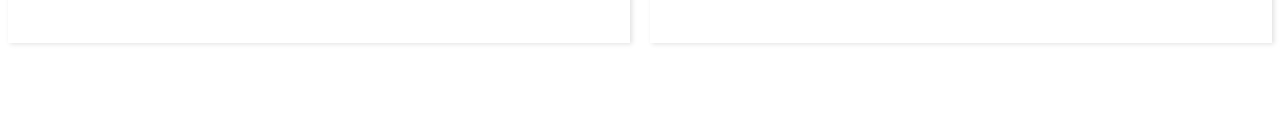
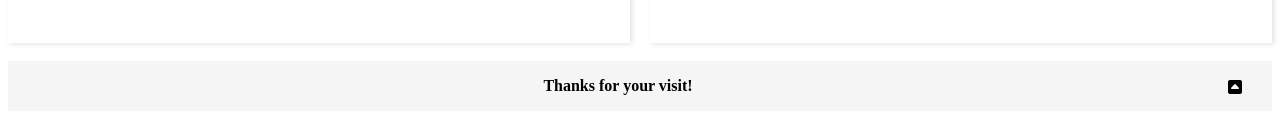
Before and after one commit to TomH-22/Milestone-Project-1, a plain HTML site: page index.html in a window 1280 px wide. Shown: the part 2609-2738 px from the top of the page. Before the commit the page ends 2678 px from the top, so only its background shows below. Drawn offline with nearby package versions, Linux system fonts and the light colour scheme; a web font is replaced by a local one.

Commit message:
Added footer and footer text

```diff
--- a/index.html
+++ b/index.html
@@ -224,6 +224,22 @@
     </section>
     <br>
 
+    <!--FOOTER SECTION-->
 
+    <section id="Footer">
+        <!--Section Footer-->
+            <div class="sectionname">
+                <div class="sectionlabel">
+                    <h2>Thanks for your visit!</h2>
+                    <span class="toparrow">
+                        <a href="#Top" title="Back to Top!" aria-label="This link will cause the page to scroll back up to the top!">
+                            <i class="fa-solid fa-square-caret-up"></i>
+                        </a>
+                    </span>
+                    <br><br>
+                </div>
+            </div>
+    </section>
 </body>
+
 </html>
```
